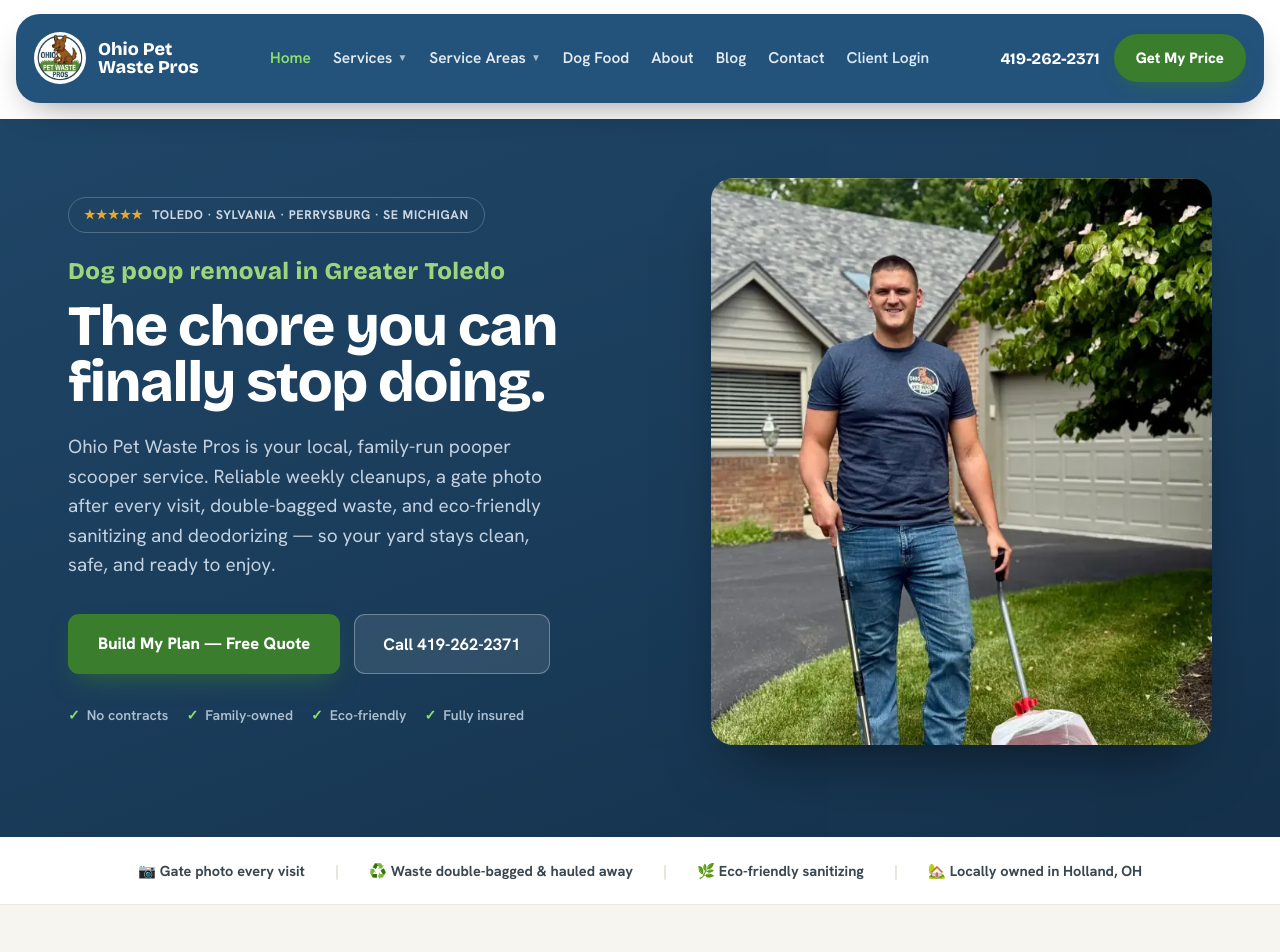
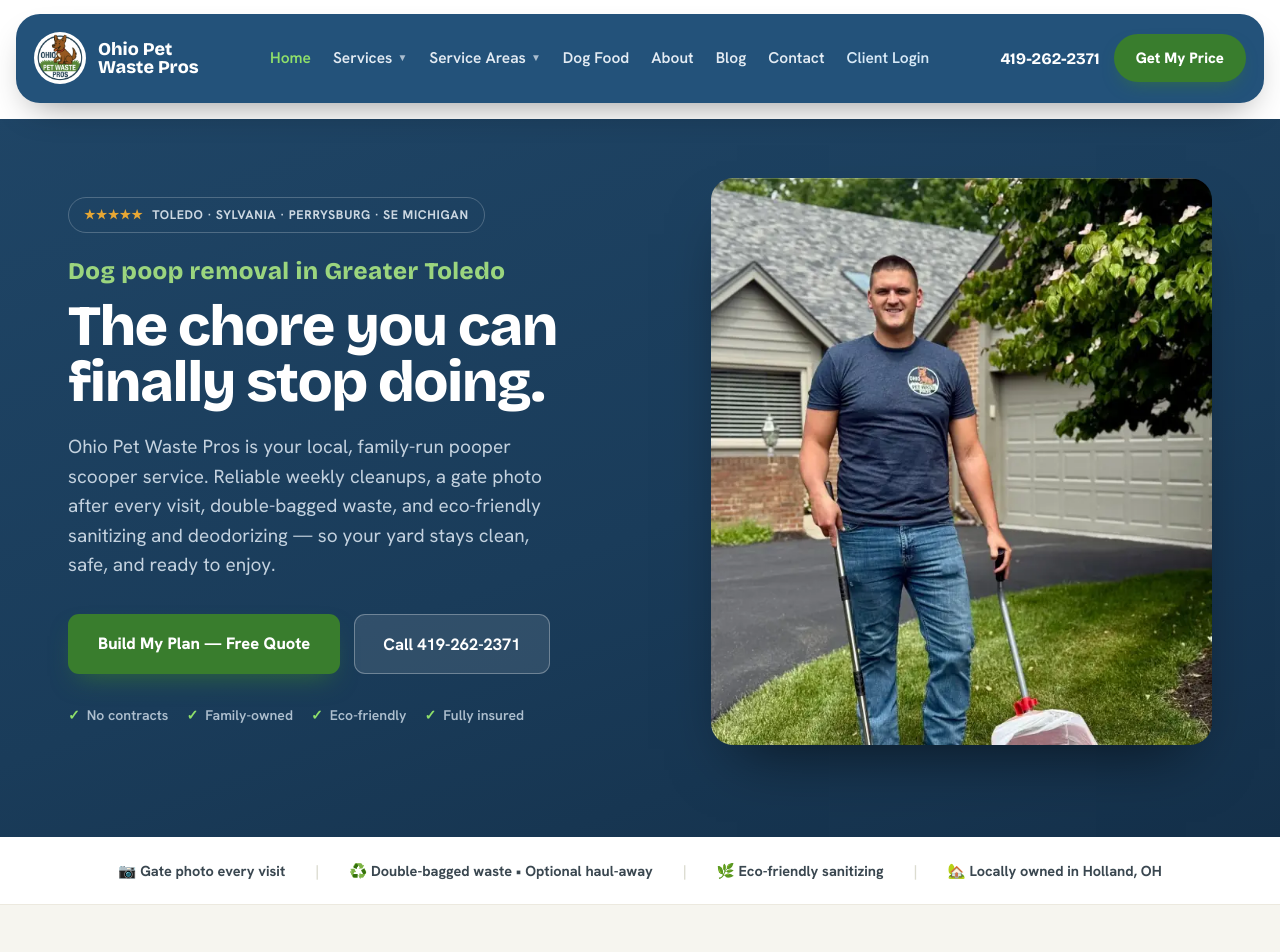
Before and after one commit to Ohiopetwastepros/opwp-website, a Next.js app: page / in a window 1280 px wide. Shown: the top 952 px of the page. Built offline with nearby package versions, Linux system fonts and the light colour scheme.

Commit message:
Clarify optional haul-away in homepage badge and footer

```diff
--- a/app/page.js
+++ b/app/page.js
@@ -143,7 +143,7 @@ export default function HomePage() {
         <div style={{ maxWidth: 1200, margin: "0 auto", padding: "22px 28px", display: "flex", flexWrap: "wrap", gap: "14px 30px", justifyContent: "center", alignItems: "center", fontSize: 14.5, fontWeight: 700, color: "#3a4750" }}>
           <span>📷 Gate photo every visit</span>
           <span style={{ color: "#dcdcd0" }}>|</span>
-          <span>♻️ Waste double-bagged &amp; hauled away</span>
+          <span>♻️ Double-bagged waste &bull; Optional haul-away</span>
           <span style={{ color: "#dcdcd0" }}>|</span>
           <span>🌿 Eco-friendly sanitizing</span>
           <span style={{ color: "#dcdcd0" }}>|</span>
--- a/components/Footer.js
+++ b/components/Footer.js
@@ -13,7 +13,7 @@ export default function Footer() {
             <span style={{ fontFamily: "var(--font-bricolage)", fontWeight: 800, fontSize: 18, lineHeight: 1.0, color: "#fff" }}>Ohio Pet<br />Waste Pros</span>
           </div>
           <p style={{ fontSize: 14.5, lineHeight: 1.6, margin: "0 0 20px", maxWidth: 330, color: "#9fb1c2" }}>
-            Northwest Ohio &amp; Southeast Michigan&apos;s family-owned dog poop removal service. Gate photos, double-bagged waste hauled away, and eco-friendly sanitizing — a clean yard without the dirty work.
+            Northwest Ohio &amp; Southeast Michigan&apos;s family-owned dog poop removal service. Gate photos, double-bagged waste, optional haul-away, and eco-friendly sanitizing — a clean yard without the dirty work.
           </p>
           <div style={{ display: "flex", gap: 10 }}>
             <a href="https://www.facebook.com/profile.php?id=61575239054687" aria-label="Facebook" className="hov-white-08" style={{ width: 40, height: 40, borderRadius: 9, background: "rgba(255,255,255,.08)", display: "flex", alignItems: "center", justifyContent: "center", textDecoration: "none" }}>
```
